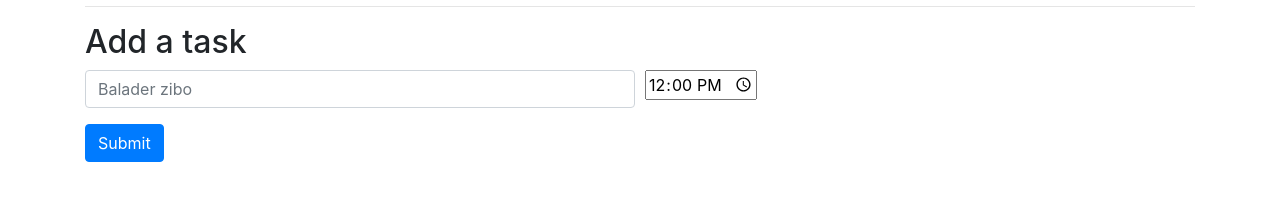
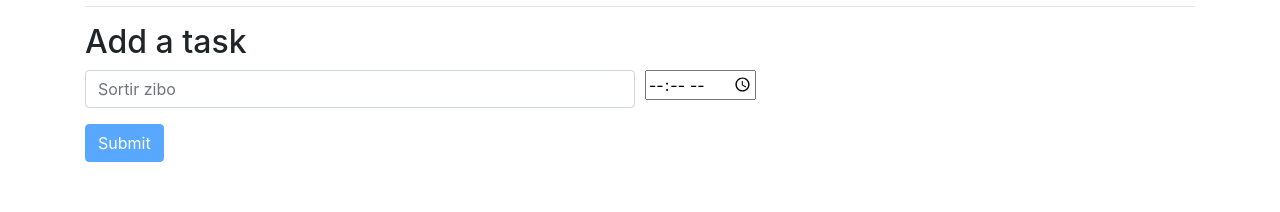
Before and after one commit to Alexandre-Vernet/ToutouList-Angular, an Angular app: page / in a window 1280 px wide. Shown: the part 487-699 px from the top of the page. Built offline with nearby package versions, Linux system fonts and the light colour scheme.

Commit message:
Bug fixed with ngModel

```diff
--- a/src/app/app.component.html
+++ b/src/app/app.component.html
@@ -2,7 +2,7 @@
 
 <div class="container">
 
-  <!-- Image and text -->
+  <!-- Header -->
   <nav class="navbar navbar-light bg-light mb-3">
     <a class="navbar-brand" href="#">
       <img src="../favicon.ico" width="30" height="30" class="d-inline-block align-top"
@@ -11,8 +11,10 @@
     </a>
   </nav>
 
+  <!-- Component -->
   <app-list></app-list>
 
+  <!-- Footer -->
   <footer class=" my-5 pt-5 text-muted text-center text-small">
     <p class="mb-1">&copy; 2021-2022 Alexandre Vernet</p>
   </footer>
--- a/src/app/list/list.component.html
+++ b/src/app/list/list.component.html
@@ -32,10 +32,10 @@
 <h2>Add a task</h2>
 <div class="form-row">
   <div class="col">
-    <input class="form-control" type="text" #task placeholder="Balader zibo">
+    <input class="form-control" type="text" placeholder="Sortir zibo" [(ngModel)]="task">
   </div>
   <div class="col">
-    <input type="time" #time value="12:00">
+    <input type="time" [(ngModel)]="time" value="12:00">
   </div>
 </div>
-<button class="my-3 btn btn-primary" (click)="addTask(task.value, time.value)">Submit</button>
+<button class="my-3 btn btn-primary" [disabled]="!task" (click)="addTask(task, time)">Submit</button>
--- a/src/app/list/list.component.ts
+++ b/src/app/list/list.component.ts
@@ -60,6 +60,5 @@ export class ListComponent implements OnInit {
     this.tasks.push(task);
 
     console.log(this.tasks);
-
   };
 }
```
